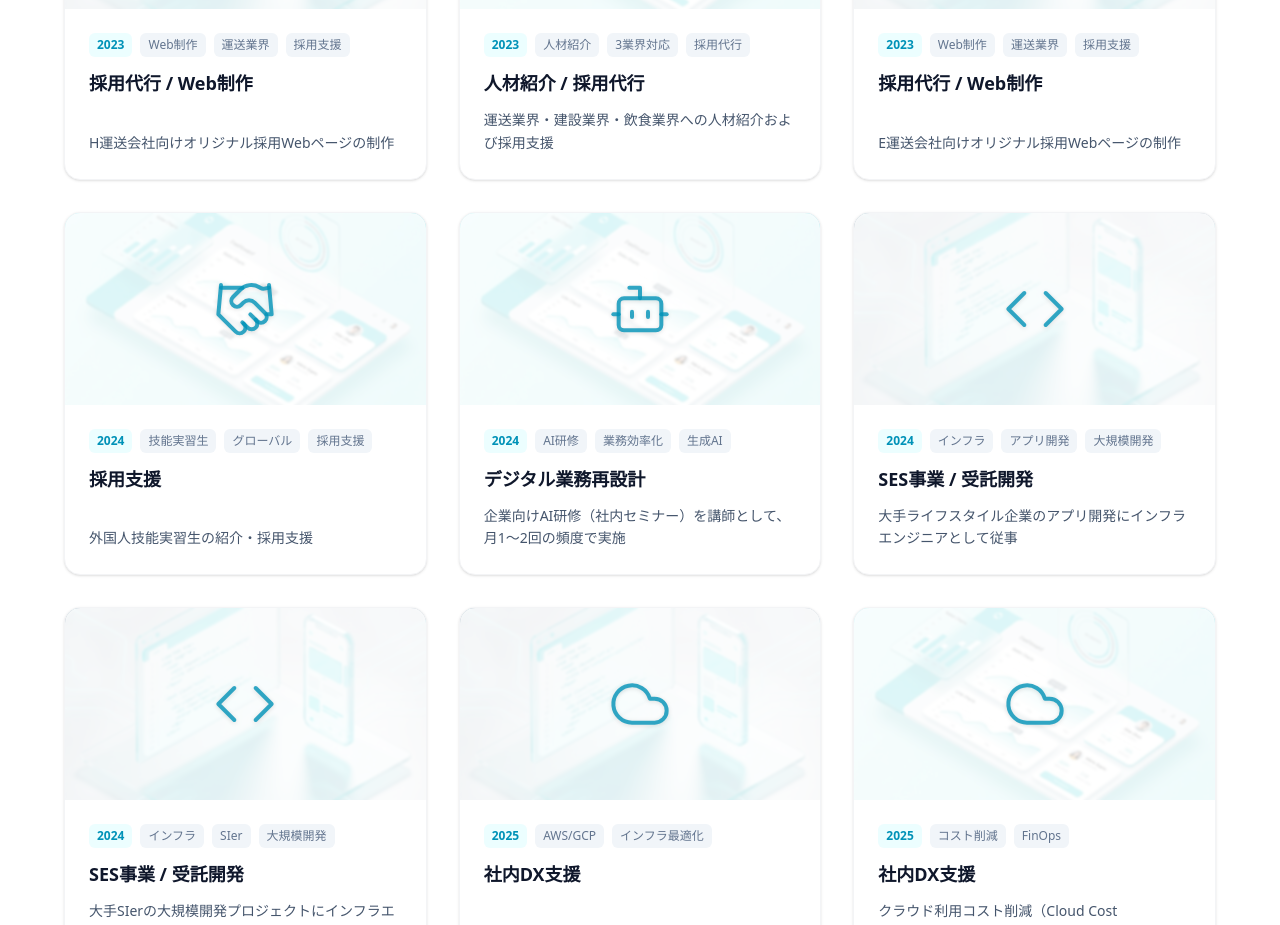
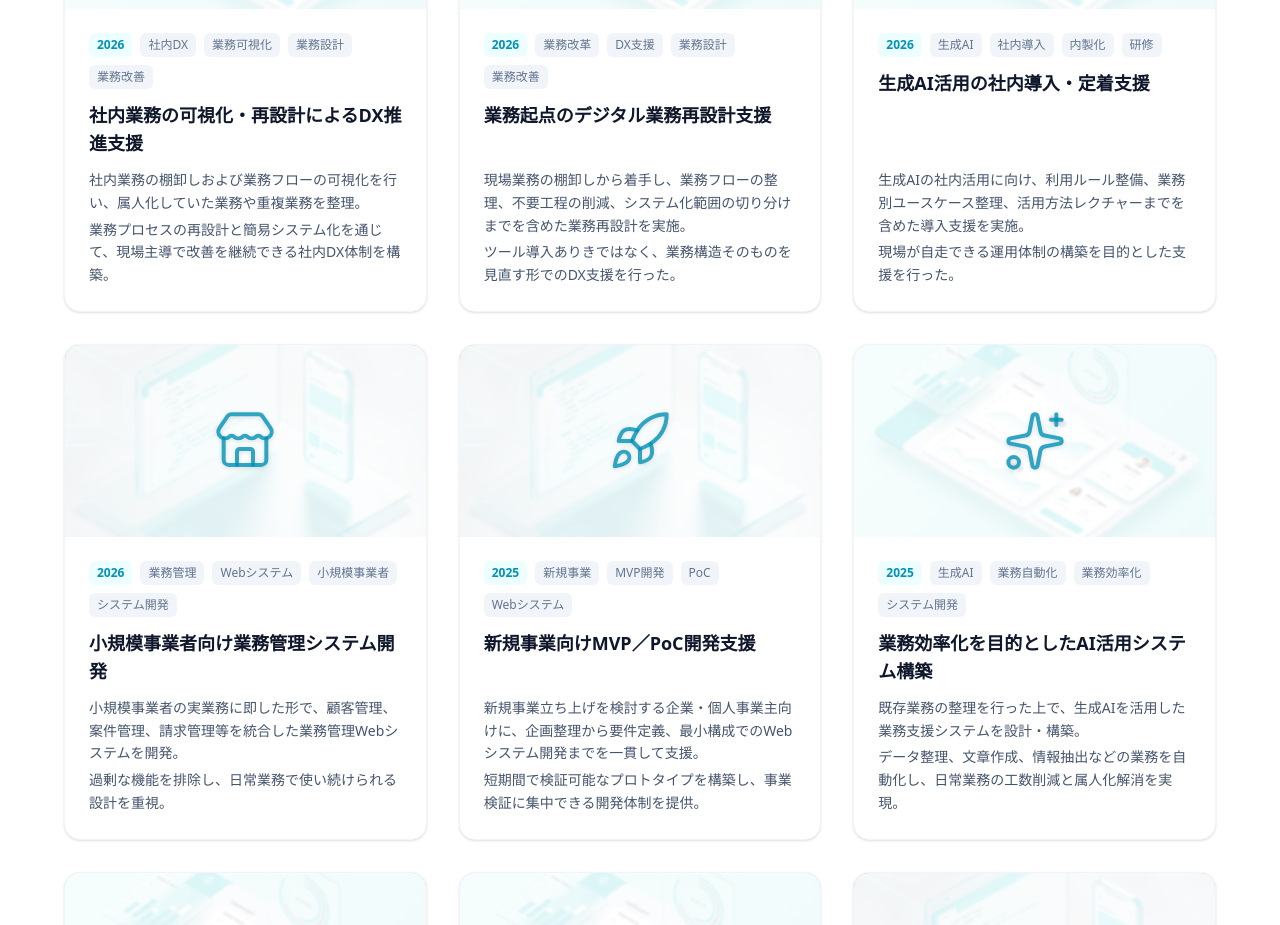
Before and after one commit to Yasu117/nexride-web, a Next.js app: page /cases in a window 1280 px wide. Shown: the part 440-1365 px from the top of the page. Built offline with nearby package versions, Linux system fonts and the light colour scheme.

Commit message:
Update cases and works dock with new achievements (2025-2026)

```diff
--- a/app/cases/page.tsx
+++ b/app/cases/page.tsx
@@ -1,8 +1,121 @@
-import { Code, Users, Globe, Bot, Cloud, PenTool, Handshake, Laptop } from "lucide-react";
+import { Code, Users, Globe, Bot, Cloud, PenTool, Handshake, Laptop, Rocket, Sparkles, RefreshCw, Search, Store } from "lucide-react";
 import Image from "next/image";
 
 export default function CasesPage() {
     const cases = [
+        // 2026 Cases
+        {
+            title: "社内業務の可視化・再設計によるDX推進支援",
+            description: [
+                "社内業務の棚卸しおよび業務フローの可視化を行い、属人化していた業務や重複業務を整理。",
+                "業務プロセスの再設計と簡易システム化を通じて、現場主導で改善を継続できる社内DX体制を構築。"
+            ],
+            Icon: Search,
+            tags: ["社内DX", "業務可視化", "業務設計", "業務改善"],
+            year: "2026",
+            image: "/images/cases/ui_consulting.png"
+        },
+        {
+            title: "業務起点のデジタル業務再設計支援",
+            description: [
+                "現場業務の棚卸しから着手し、業務フローの整理、不要工程の削減、システム化範囲の切り分けまでを含めた業務再設計を実施。",
+                "ツール導入ありきではなく、業務構造そのものを見直す形でのDX支援を行った。"
+            ],
+            Icon: PenTool,
+            tags: ["業務改革", "DX支援", "業務設計", "業務改善"],
+            year: "2026",
+            image: "/images/cases/ui_consulting.png"
+        },
+        {
+            title: "生成AI活用の社内導入・定着支援",
+            description: [
+                "生成AIの社内活用に向け、利用ルール整備、業務別ユースケース整理、活用方法レクチャーまでを含めた導入支援を実施。",
+                "現場が自走できる運用体制の構築を目的とした支援を行った。"
+            ],
+            Icon: Bot,
+            tags: ["生成AI", "社内導入", "内製化", "研修"],
+            year: "2026",
+            image: "/images/cases/ui_consulting.png"
+        },
+        {
+            title: "小規模事業者向け業務管理システム開発",
+            description: [
+                "小規模事業者の実業務に即した形で、顧客管理、案件管理、請求管理等を統合した業務管理Webシステムを開発。",
+                "過剰な機能を排除し、日常業務で使い続けられる設計を重視。"
+            ],
+            Icon: Store,
+            tags: ["業務管理", "Webシステム", "小規模事業者", "システム開発"],
+            year: "2026",
+            image: "/images/cases/ui_dev.png"
+        },
+        // 2025 Cases
+        {
+            title: "新規事業向けMVP／PoC開発支援",
+            description: [
+                "新規事業立ち上げを検討する企業・個人事業主向けに、企画整理から要件定義、最小構成でのWebシステム開発までを一貫して支援。",
+                "短期間で検証可能なプロトタイプを構築し、事業検証に集中できる開発体制を提供。"
+            ],
+            Icon: Rocket,
+            tags: ["新規事業", "MVP開発", "PoC", "Webシステム"],
+            year: "2025",
+            image: "/images/cases/ui_dev.png"
+        },
+        {
+            title: "業務効率化を目的としたAI活用システム構築",
+            description: [
+                "既存業務の整理を行った上で、生成AIを活用した業務支援システムを設計・構築。",
+                "データ整理、文章作成、情報抽出などの業務を自動化し、日常業務の工数削減と属人化解消を実現。"
+            ],
+            Icon: Sparkles,
+            tags: ["生成AI", "業務自動化", "業務効率化", "システム開発"],
+            year: "2025",
+            image: "/images/cases/ui_consulting.png"
+        },
+        {
+            title: "営業・業務プロセスのデジタル化支援",
+            description: [
+                "属人化していた営業・管理業務を対象に、業務フローの可視化および整理を実施。",
+                "業務プロセスの再設計とシステム化により、再現性のある業務運用体制を構築。"
+            ],
+            Icon: RefreshCw,
+            tags: ["業務改善", "業務設計", "デジタル化", "内製化支援"],
+            year: "2025",
+            image: "/images/cases/ui_consulting.png"
+        },
+        {
+            title: "社内DX支援",
+            description: ["クラウド利用コスト削減（Cloud Cost Optimization）支援"],
+            Icon: Cloud,
+            tags: ["コスト削減", "FinOps"],
+            year: "2025",
+            image: "/images/cases/ui_consulting.png"
+        },
+        {
+            title: "SES事業 / 受託開発",
+            description: ["大手SIerの大規模開発プロジェクトにインフラエンジニアが参画"],
+            Icon: PenTool,
+            tags: ["インフラ", "SIer"],
+            year: "2025",
+            image: "/images/cases/ui_dev.png"
+        },
+        // 2024 Cases
+        {
+            title: "採用支援",
+            description: ["外国人技能実習生の紹介・採用支援"],
+            Icon: Handshake,
+            tags: ["技能実習生", "グローバル", "採用支援"],
+            year: "2024",
+            image: "/images/cases/ui_consulting.png"
+        },
+        {
+            title: "SES事業 / 受託開発",
+            description: ["大手ライフスタイル企業のアプリ開発にインフラエンジニアとして従事"],
+            Icon: Code,
+            tags: ["インフラ", "アプリ開発", "大規模開発"],
+            year: "2024",
+            image: "/images/cases/ui_dev.png"
+        },
+        // 2023 Cases
         {
             title: "採用代行 / Web制作",
             description: ["H運送会社向けオリジナル採用Webページの制作"],
@@ -18,78 +131,6 @@ export default function CasesPage() {
             tags: ["人材紹介", "3業界対応", "採用代行"],
             year: "2023",
             image: "/images/cases/ui_consulting.png"
-        },
-        {
-            title: "採用代行 / Web制作",
-            description: ["E運送会社向けオリジナル採用Webページの制作"],
-            Icon: Laptop,
-            tags: ["Web制作", "運送業界", "採用支援"],
-            year: "2023",
-            image: "/images/cases/ui_dev.png"
-        },
-        {
-            title: "採用支援",
-            description: ["外国人技能実習生の紹介・採用支援"],
-            Icon: Handshake,
-            tags: ["技能実習生", "グローバル", "採用支援"],
-            year: "2024",
-            image: "/images/cases/ui_consulting.png"
-        },
-        {
-            title: "デジタル業務再設計",
-            description: ["企業向けAI研修（社内セミナー）を講師として、月1〜2回の頻度で実施"],
-            Icon: Bot,
-            tags: ["AI研修", "業務効率化", "生成AI"],
-            year: "2024",
-            image: "/images/cases/ui_consulting.png"
-        },
-        {
-            title: "SES事業 / 受託開発",
-            description: ["大手ライフスタイル企業のアプリ開発にインフラエンジニアとして従事"],
-            Icon: Code,
-            tags: ["インフラ", "アプリ開発", "大規模開発"],
-            year: "2024",
-            image: "/images/cases/ui_dev.png"
-        },
-        {
-            title: "SES事業 / 受託開発",
-            description: ["大手SIerの大規模開発プロジェクトにインフラエンジニアとして参画"],
-            Icon: Code,
-            tags: ["インフラ", "SIer", "大規模開発"],
-            year: "2024",
-            image: "/images/cases/ui_dev.png"
-        },
-        {
-            title: "社内DX支援",
-            description: ["不動産企業向けインフラ最適化支援"],
-            Icon: Cloud,
-            tags: ["AWS/GCP", "インフラ最適化"],
-            year: "2025",
-            image: "/images/cases/ui_dev.png"
-        },
-        {
-            title: "社内DX支援",
-            description: ["クラウド利用コスト削減（Cloud Cost Optimization）支援"],
-            Icon: Cloud,
-            tags: ["コスト削減", "FinOps"],
-            year: "2025",
-            image: "/images/cases/ui_consulting.png"
-        },
-        {
-            title: "SES事業 / 受託開発",
-            description: ["大手ゲーム企業の開発プロジェクトへデザイナーが参画"],
-            Icon: PenTool,
-            tags: ["ゲーム開発", "デザイン"],
-            year: "2025",
-            image: "/images/cases/ui_dev.png"
-        },
-        {
-            title: "SES事業 / 受託開発",
-            description: ["大手SIerの大規模開発プロジェクトにインフラエンジニアが参画"],
-            Icon: PenTool,
-            tags: ["インフラ", "SIer"],
-            year: "2025",
-            image: "/images/cases/ui_dev.png"
         }
     ];
 
@@ -135,6 +176,11 @@ export default function CasesPage() {
                     </div>
                 ))}
             </div>
+
+            <div className="text-center mt-16 text-slate-500 text-sm md:text-base leading-relaxed">
+                <p>※ 機密保持契約等により、上記は実績の一部を抜粋して掲載しています。</p>
+                <p className="mt-2 text-slate-400">その他の開発事例や詳細については、お気軽にお問い合わせください。</p>
+            </div>
         </div>
     )
 }
--- a/components/features/WorksDock.tsx
+++ b/components/features/WorksDock.tsx
@@ -3,96 +3,64 @@
 import React from "react";
 import { Dock, DockIcon } from "@/components/ui/dock";
 import { motion } from "framer-motion";
-import { Code, Users, Globe, Bot, Cloud, PenTool, Handshake, Laptop } from "lucide-react";
+import { Code, Users, Globe, Bot, Cloud, PenTool, Handshake, Laptop, Rocket, Sparkles, RefreshCw, Search, Store } from "lucide-react";
 
 const icons = [
     {
-        title: "採用代行 / Web制作",
-        description: ["H運送会社向けオリジナル採用Webページの制作"],
-        Icon: Globe,
-        tags: ["Web制作", "運送業界", "採用支援"],
-        stats: "Web制作",
-        year: "2023"
-    },
-    {
-        title: "人材紹介 / 採用代行",
-        description: ["運送業界・建設業界・飲食業界への人材紹介および採用支援"],
-        Icon: Users,
-        tags: ["人材紹介", "3業界対応", "採用代行"],
-        stats: "3業界",
-        year: "2023"
-    },
-    {
-        title: "採用代行 / Web制作",
-        description: ["E運送会社向けオリジナル採用Webページの制作"],
-        Icon: Laptop,
-        tags: ["Web制作", "運送業界", "採用支援"],
-        stats: "Web制作",
-        year: "2023"
-    },
-    {
-        title: "採用支援",
-        description: ["外国人技能実習生の紹介・採用支援"],
-        Icon: Handshake,
-        tags: ["技能実習生", "グローバル", "採用支援"],
-        stats: "外国人材",
-        year: "2024"
-    },
-    {
-        title: "デジタル業務再設計",
-        description: ["企業向けAI研修（社内セミナー）を講師として、月1〜2回の頻度で実施"],
-        Icon: Bot,
-        tags: ["AI研修", "業務効率化", "生成AI"],
-        stats: "月1-2回",
-        year: "2024"
-    },
-    {
-        title: "SES事業 / 受託開発",
-        description: ["大手ライフスタイル企業のアプリ開発にインフラエンジニアとして従事"],
-        Icon: Code,
-        tags: ["インフラ", "アプリ開発", "大規模開発"],
-        stats: "SES",
-        year: "2024"
-    },
-    {
-        title: "SES事業 / 受託開発",
-        description: ["大手SIerの大規模開発プロジェクトにインフラエンジニアとして参画"],
-        Icon: Code,
-        tags: ["インフラ", "SIer", "大規模開発"],
-        stats: "SES",
-        year: "2024"
-    },
-    {
-        title: "社内DX支援",
-        description: ["不動産企業向けインフラ最適化支援"],
-        Icon: Cloud,
-        tags: ["AWS/GCP", "インフラ最適化"],
-        stats: "DX支援",
+        title: "新規事業向けMVP開発",
+        description: ["新規事業立ち上げ、PoC、プロトタイプ開発支援"],
+        Icon: Rocket,
+        tags: ["新規事業", "MVP", "PoC"],
+        stats: "MVP",
         year: "2025"
     },
     {
-        title: "社内DX支援",
-        description: ["クラウド利用コスト削減（Cloud Cost Optimization）支援"],
-        Icon: Cloud,
-        tags: ["コスト削減", "FinOps"],
-        stats: "DX支援",
+        title: "AI活用システム構築",
+        description: ["業務効率化を目的とした生成AI活用システムの設計・開発"],
+        Icon: Sparkles,
+        tags: ["生成AI", "自動化", "業務効率"],
+        stats: "AI活用",
         year: "2025"
     },
     {
-        title: "SES事業 / 受託開発",
-        description: ["大手ゲーム企業の開発プロジェクトへデザイナーが参画"],
-        Icon: PenTool,
-        tags: ["ゲーム開発", "デザイン"],
-        stats: "SES",
+        title: "業務プロセスデジタル化",
+        description: ["属人化業務のフロー可視化・再設計・システム化"],
+        Icon: RefreshCw,
+        tags: ["業務改善", "デジタル化", "内製化"],
+        stats: "デジタル化",
         year: "2025"
     },
     {
-        title: "SES事業 / 受託開発",
-        description: ["大手SIerの大規模開発プロジェクトにインフラエンジニアが参画"],
+        title: "社内業務DX支援",
+        description: ["社内業務の棚卸しと可視化によるDX推進体制構築"],
+        Icon: Search,
+        tags: ["社内DX", "可視化", "業務設計"],
+        stats: "社内DX",
+        year: "2026"
+    },
+    {
+        title: "業務設計・再構築",
+        description: ["業務起点のデジタル業務再設計とシステム化範囲の最適化"],
         Icon: PenTool,
-        tags: ["インフラ", "SIer"],
-        stats: "SES",
-        year: "2025"
+        tags: ["業務改革", "DX支援", "設計"],
+        stats: "業務設計",
+        year: "2026"
+    },
+    {
+        title: "生成AI社内導入",
+        description: ["生成AIの利用ルール策定・ユースケース整理・研修"],
+        Icon: Bot,
+        tags: ["生成AI", "導入支援", "研修"],
+        stats: "AI導入",
+        year: "2026"
+    },
+    {
+        title: "小規模業務システム",
+        description: ["小規模事業者向け業務管理Webシステムの開発"],
+        Icon: Store,
+        tags: ["Webシステム", "業務管理"],
+        stats: "Web開発",
+        year: "2026"
     },
 ];
 
```
